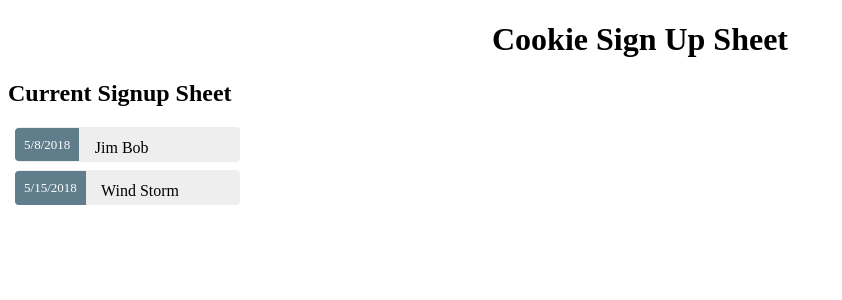
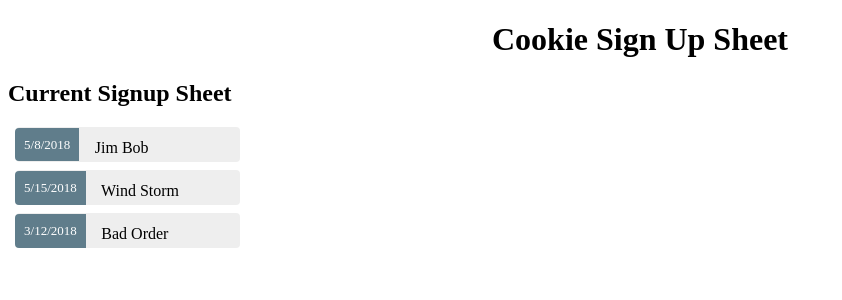
Before and after one commit to AlecSimon/Second-Angular-Project, an Angular app in the folder First Project Angular/ClientApp/: page / in a window 1280 px wide. Shown: the top 300 px of the page, without its empty margins (0-842 px from the left). Built offline with nearby package versions, Linux system fonts and the light colour scheme.

Commit message:
Bug fixes

```diff
--- a/First Project Angular/ClientApp/src/app/mock-chefs.ts
+++ b/First Project Angular/ClientApp/src/app/mock-chefs.ts
@@ -2,5 +2,6 @@ import { Chef } from './chef';
 
 export const CHEFS: Chef[] = [
     { firstName: "Jim", lastName: "Bob", day: 8, month: 5, year: 2018},
-    { firstName: "Wind", lastName: "Storm", day: 15, month: 5, year: 2018}
+    { firstName: "Wind", lastName: "Storm", day: 15, month: 5, year: 2018},
+    { firstName: "Bad", lastName: "Order", day: 12, month: 3, year: 2018}
 ]
```
Also changed, not shown: First Project Angular/ClientApp/src/app/chefs/chefs.component.html (line endings or trailing spaces).
